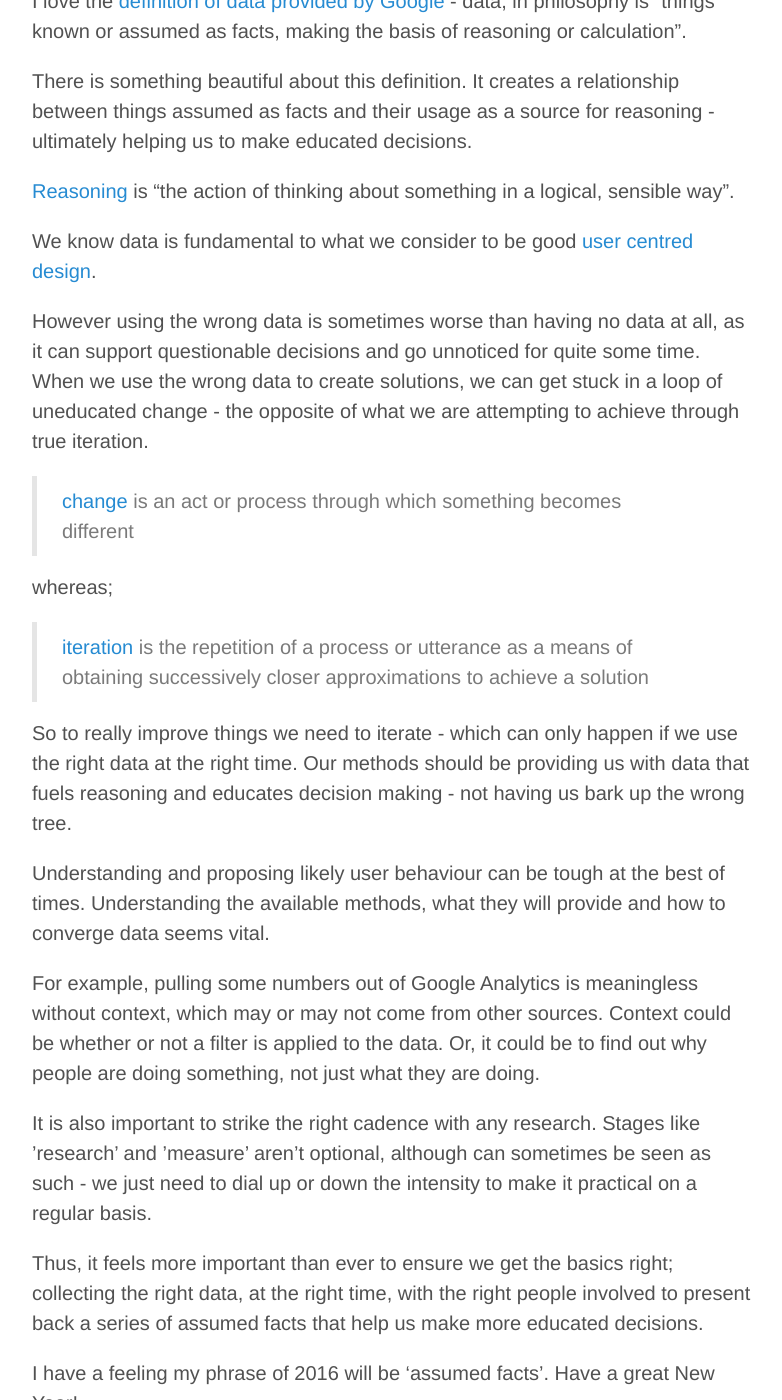
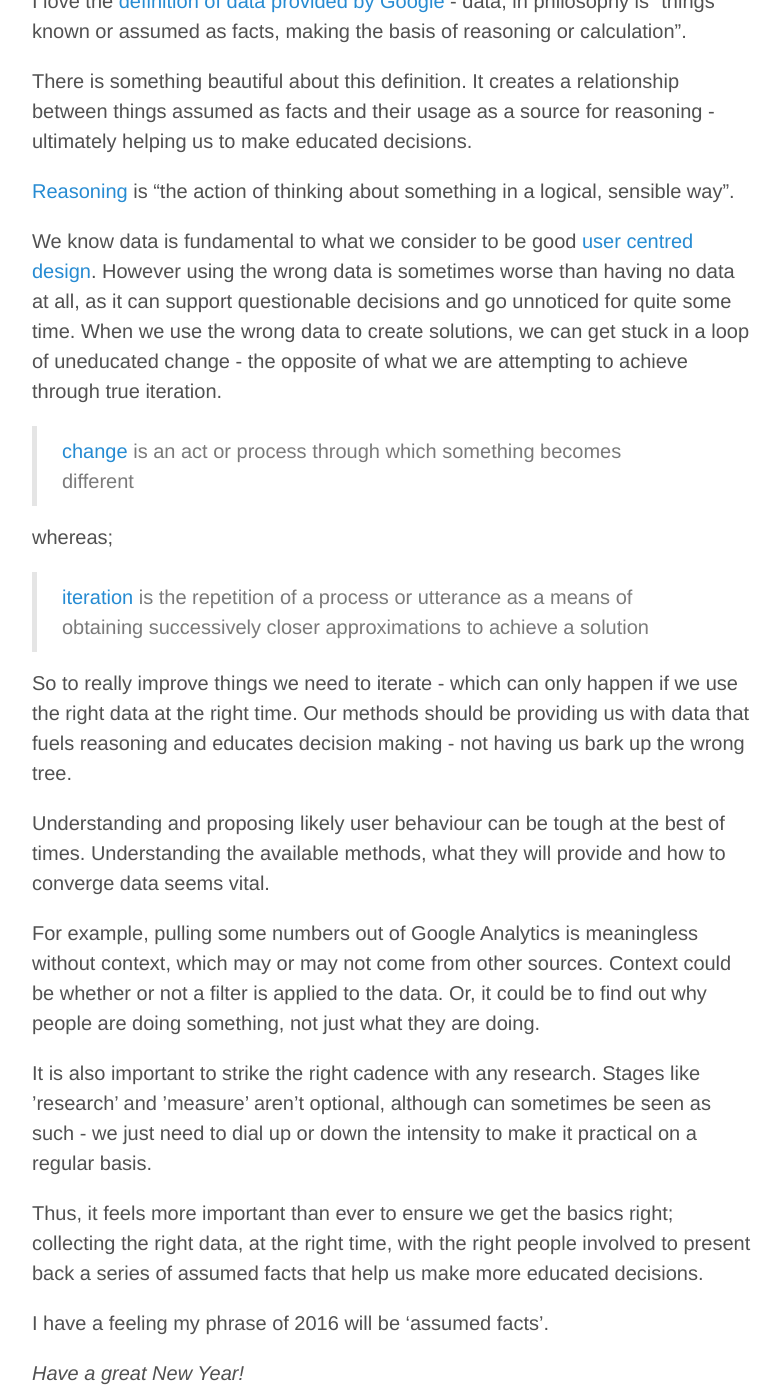
Before and after one commit to calcode/calcode.github.io, a Jekyll site: the page built from _posts/2015-12-28-assumed-facts-educated-decisions.md, in a window 1280 px wide and 1400 px high, scrolled down 347 px. Shown: the whole window, without its empty margins (248-1030 px from the left). Built offline with Jekyll 4.4.1, drawn with Linux system fonts in a browser that asks for light colours; Markdown is read by kramdown in place of the engine named in the settings; some of the changed text lies outside the part shown.

Commit message:
tweak in md

```diff
--- a/_posts/2015-12-28-assumed-facts-educated-decisions.md
+++ b/_posts/2015-12-28-assumed-facts-educated-decisions.md
@@ -9,9 +9,7 @@ There is something beautiful about this definition. It creates a relationship be
 
 [Reasoning](https://www.google.co.uk/webhp?sourceid=chrome-instant&ion=1&espv=2&ie=UTF-8#q=reasoning+definition) is “the action of thinking about something in a logical, sensible way”.
 
-We know data is fundamental to what we consider to be good [user centred design](https://en.wikipedia.org/wiki/User-centered_design).
-
-However using the wrong data is sometimes worse than having no data at all, as it can support questionable decisions and go unnoticed for quite some time. When we use the wrong data to create solutions, we can get stuck in a loop of uneducated change - the opposite of what we are attempting to achieve through true iteration.
+We know data is fundamental to what we consider to be good [user centred design](https://en.wikipedia.org/wiki/User-centered_design). However using the wrong data is sometimes worse than having no data at all, as it can support questionable decisions and go unnoticed for quite some time. When we use the wrong data to create solutions, we can get stuck in a loop of uneducated change - the opposite of what we are attempting to achieve through true iteration.
 
 > [change](https://www.google.co.uk/webhp?sourceid=chrome-instant&ion=1&espv=2&ie=UTF-8#q=definition%20of%20change) is an act or process through which something becomes different
 
@@ -29,4 +27,6 @@ It is also important to strike the right cadence with any research. Stages like
 
 Thus, it feels more important than ever to ensure we get the basics right; collecting the right data, at the right time, with the right people involved to present back a series of assumed facts that help us make more educated decisions.
 
-I have a feeling my phrase of 2016 will be ‘assumed facts’. Have a great New Year!
+I have a feeling my phrase of 2016 will be ‘assumed facts’.
+
+*Have a great New Year!*
```
